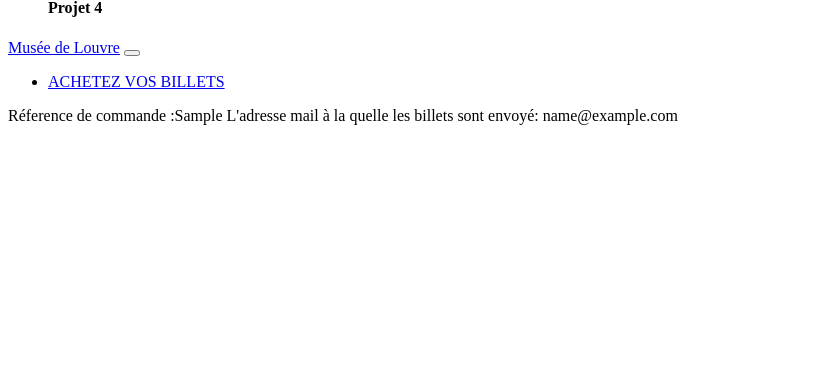
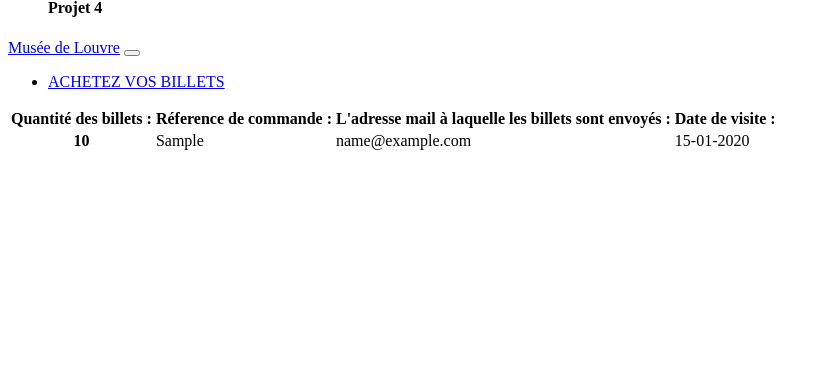
Before and after one commit to alex33fr/Projet_4_backend, a Symfony app: template templates/booking/confirmation.html.twig in a window 1280 px wide. Shown: the part 22-413 px from the top of the page, without its empty margins (0-830 px from the left). Run offline with Twig, Linux system fonts and the light colour scheme; the template is opened without the code that fills it: most values are stand-ins (such as "Sample title", 1, 10 or a date in 2020); some libraries are stand-ins or nearby versions.

Commit message:
Create array for display of the tickets

```diff
--- a/templates/booking/confirmation.html.twig
+++ b/templates/booking/confirmation.html.twig
@@ -4,8 +4,28 @@ Confirmation de votre commande
 
 {% endblock %}
 {% block body %}
-{#TODO : afficher numero de la commande#}
-    Réference de commande :{{  booking.refStripe }}
-{#    TODO : affichage de l'adresse de réception#}
-    L'adresse mail à la quelle les billets sont envoyé: {{ booking.email }}
+    <!--Table-->
+    <table class="table table-striped table-hover table-sm text-center">
+        <!--Table head-->
+        <thead>
+        <tr>
+            <th>Quantité des billets : </th>
+            <th>Réference de commande : </th>
+            <th>L'adresse mail à laquelle les billets sont envoyés : </th>
+            <th>Date de visite : </th>
+        </tr>
+        </thead>
+        <!--Table head-->
+        <!--Table body-->
+        <tbody>
+        <tr>
+            <th scope="row">{{ booking.quantity }}</th>
+            <td>{{ booking.refStripe }}</td>
+            <td>{{ booking.email }}</td>
+            <td>{{ booking.visitDate|date('d-m-Y') }}</td>
+        </tr>
+        </tbody>
+        <!--Table body-->
+    </table>
+    <!--Table-->
 {% endblock %}
```
